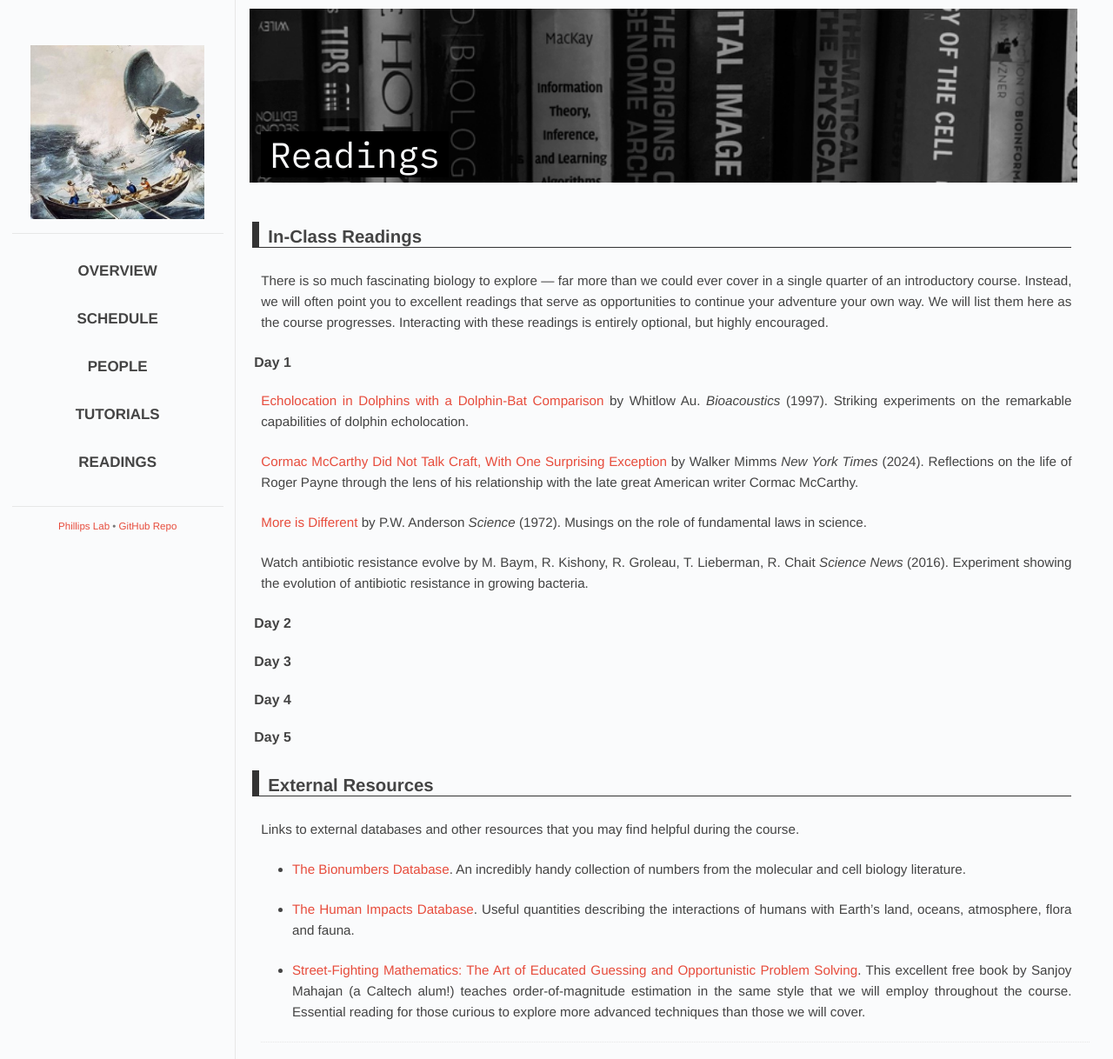
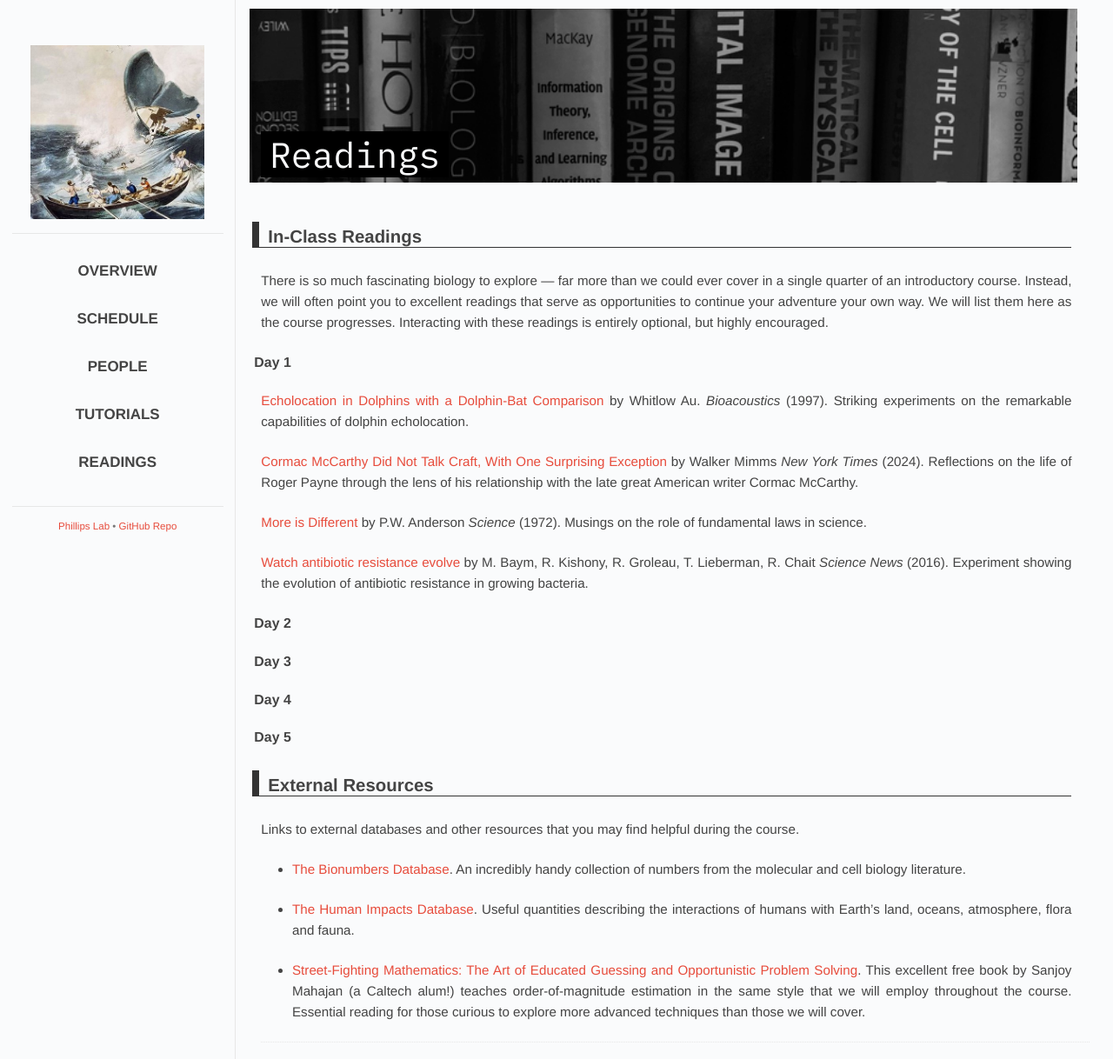
Before and after one commit to RPGroup-PBoC/mpi-pboc, a Jekyll site: the page built from 2024/readings.md, in a window 1280 px wide. Shown: the whole page at 87% size. Built offline with Jekyll 4.4.1, drawn with Linux system fonts in a browser that asks for light colours; some web fonts are replaced; part of the change alters nothing that is shown.

```diff
--- a/_data/2024/papers.yaml
+++ b/_data/2024/papers.yaml
@@ -24,7 +24,7 @@ Day 1:
   author: "M. Baym, R. Kishony, R. Groleau, T. Lieberman, R. Chait"
   journal: "Science News"
   year: "2016"
-  Link: "https://www.youtube.com/watch?v=yybsSqcB7mE"
+  link: "https://www.youtube.com/watch?v=yybsSqcB7mE"
   description: "Experiment showing the evolution of antibiotic resistance in growing bacteria."
 
 Day 2:
```
